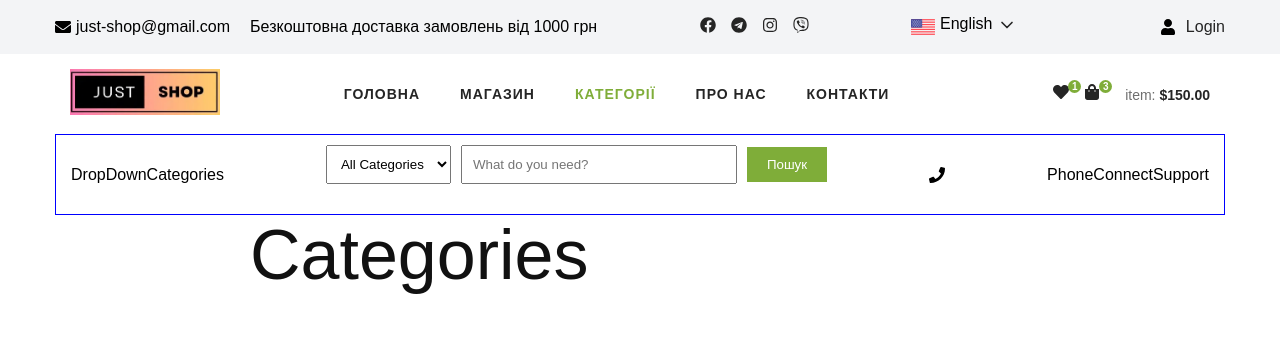
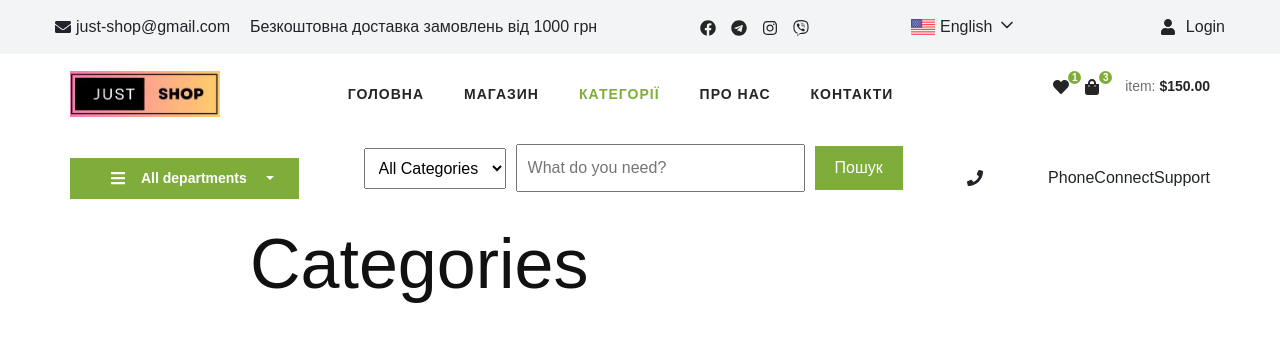
Before and after one commit to barkode/poster-shop-integration, a React (Create React App) app: page /poster-shop-integration/categories in a window 1280 px wide. Shown: the top 342 px of the page. Built offline with nearby package versions, Linux system fonts and the light colour scheme.

Commit message:
added dropdown

```diff
--- a/src/components/DropDownCategories/DropDownCategories.jsx
+++ b/src/components/DropDownCategories/DropDownCategories.jsx
@@ -1,9 +1,58 @@
-import React from 'react'
+import React from 'react';
+import { Link } from 'react-router-dom';
+import { FaBars } from 'react-icons/fa';
+import { ButtonDrop, Span } from './DropDownCategories.styled';
 
 const DropDownCategories = () => {
   return (
-    <div>DropDownCategories</div>
-  )
-}
+    <div className="dropdown">
+      <ButtonDrop
+        className="toggle-btn dropdown-toggle"
+        type="button"
+        data-bs-toggle="dropdown"
+        aria-expanded="true"
+      >
+        <FaBars />
+        <Span>All departments</Span>
+      </ButtonDrop>
 
-export default DropDownCategories
+      <ul className="dropdown-menu">
+        <li className="dropdown-item">
+          <Link to="/fresh-meat">Fresh Meat</Link>
+        </li>
+        <li className="dropdown-item">
+          <Link to="/vegetables">Vegetables</Link>
+        </li>
+        <li className="dropdown-item">
+          <Link to="/fruit-nut-gifts">Fruit & Nut Gifts</Link>
+        </li>
+        <li className="dropdown-item">
+          <Link to="/fresh-berries">Fresh Berries</Link>
+        </li>
+        <li className="dropdown-item">
+          <Link to="/ocean-foods">Ocean Foods</Link>
+        </li>
+        <li className="dropdown-item">
+          <Link to="/butter-eggs">Butter & Eggs</Link>
+        </li>
+        <li className="dropdown-item">
+          <Link to="/fastfood">Fastfood</Link>
+        </li>
+        <li className="dropdown-item">
+          <Link to="/fresh-onion">Fresh Onion</Link>
+        </li>
+        <li className="dropdown-item">
+          <Link to="/papayaya-crisps">Papayaya & Crisps</Link>
+        </li>
+        <li className="dropdown-item">
+          <Link to="/oatmeal">Oatmeal</Link>
+        </li>
+        <li className="dropdown-item">
+          <Link to="/fresh-bananas">Fresh Bananas</Link>
+        </li>
+      </ul>
+    </div>
+  );
+};
+
+export default DropDownCategories;
--- a/src/components/DropDownCategories/DropDownCategories.styled.jsx
+++ b/src/components/DropDownCategories/DropDownCategories.styled.jsx
@@ -0,0 +1,25 @@
+import styled from '@emotion/styled';
+
+export const ButtonDrop = styled.div`
+  display: flex;
+  gap: 15px;
+  align-items: center;
+  background: var(--primary-color);
+  color: var(--white-color);
+  padding: 10px 25px 10px 40px;
+  border-radius: 0;
+  border: none;
+  outline: none;
+
+  &:hover {
+    background: var(--primary-color);
+    color: var(--white-color);
+  }
+`;
+
+export const Span = styled.span`
+  font-size: 14px;
+  font-weight: 700;
+  color: var(--white-color);
+}
+`;
--- a/src/components/Header/Header.styled.jsx
+++ b/src/components/Header/Header.styled.jsx
@@ -15,5 +15,5 @@ export const DropDownWrapper = styled.div`
   padding: 10px 15px;
   gap: 40px;
   align-items: center;
-  border: 1px solid blue;
+  // border: 1px solid blue;
 `;
--- a/src/index.css
+++ b/src/index.css
@@ -32,6 +32,11 @@ body {
   font-family: 'Cairo', sans-serif;
   -webkit-font-smoothing: antialiased;
   -moz-osx-font-smoothing: grayscale;
+}
+
+ul,
+li {
+  list-style: none;
 }
 
 h1,
```
Also changed, not shown: src/index.js (+8 -9 lines).
